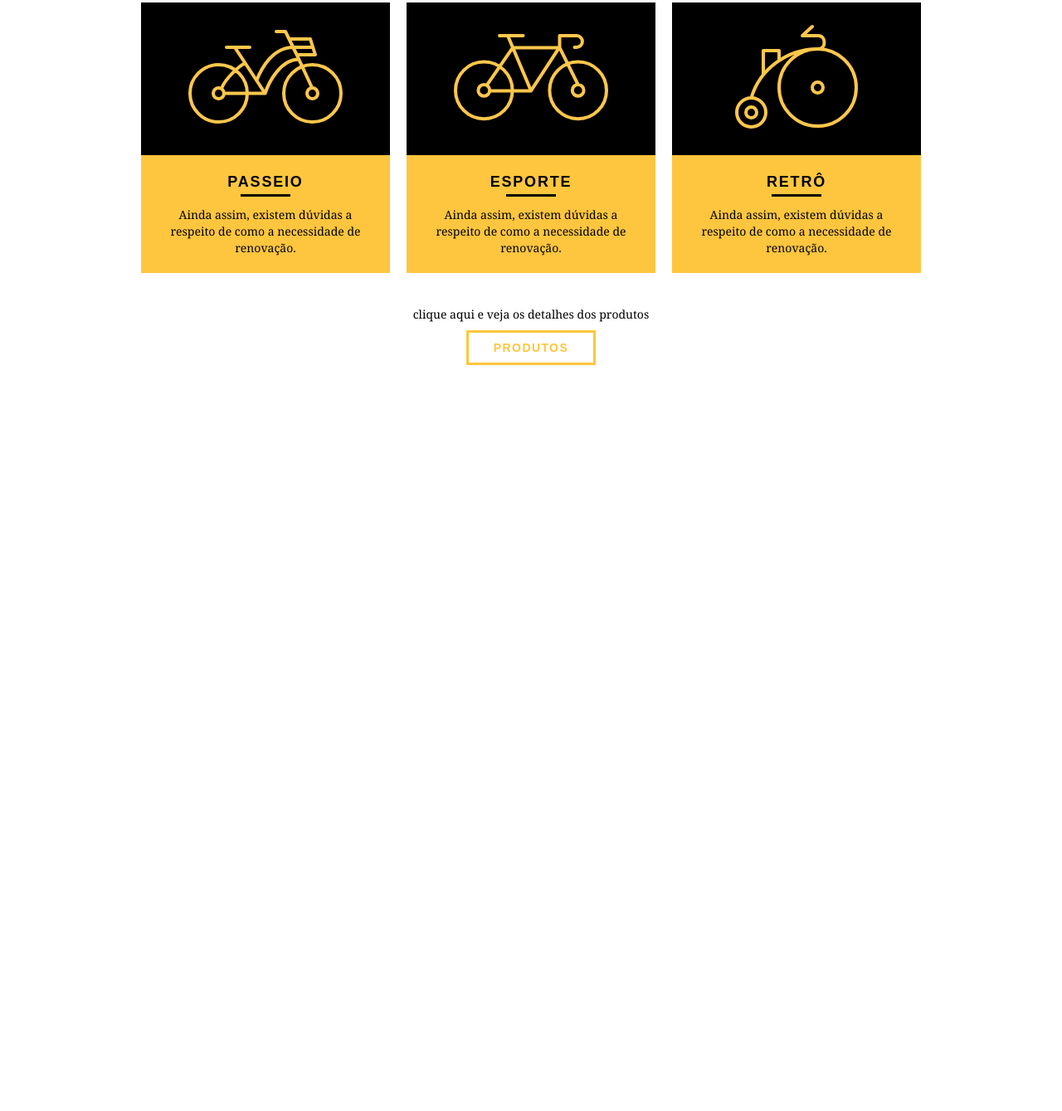
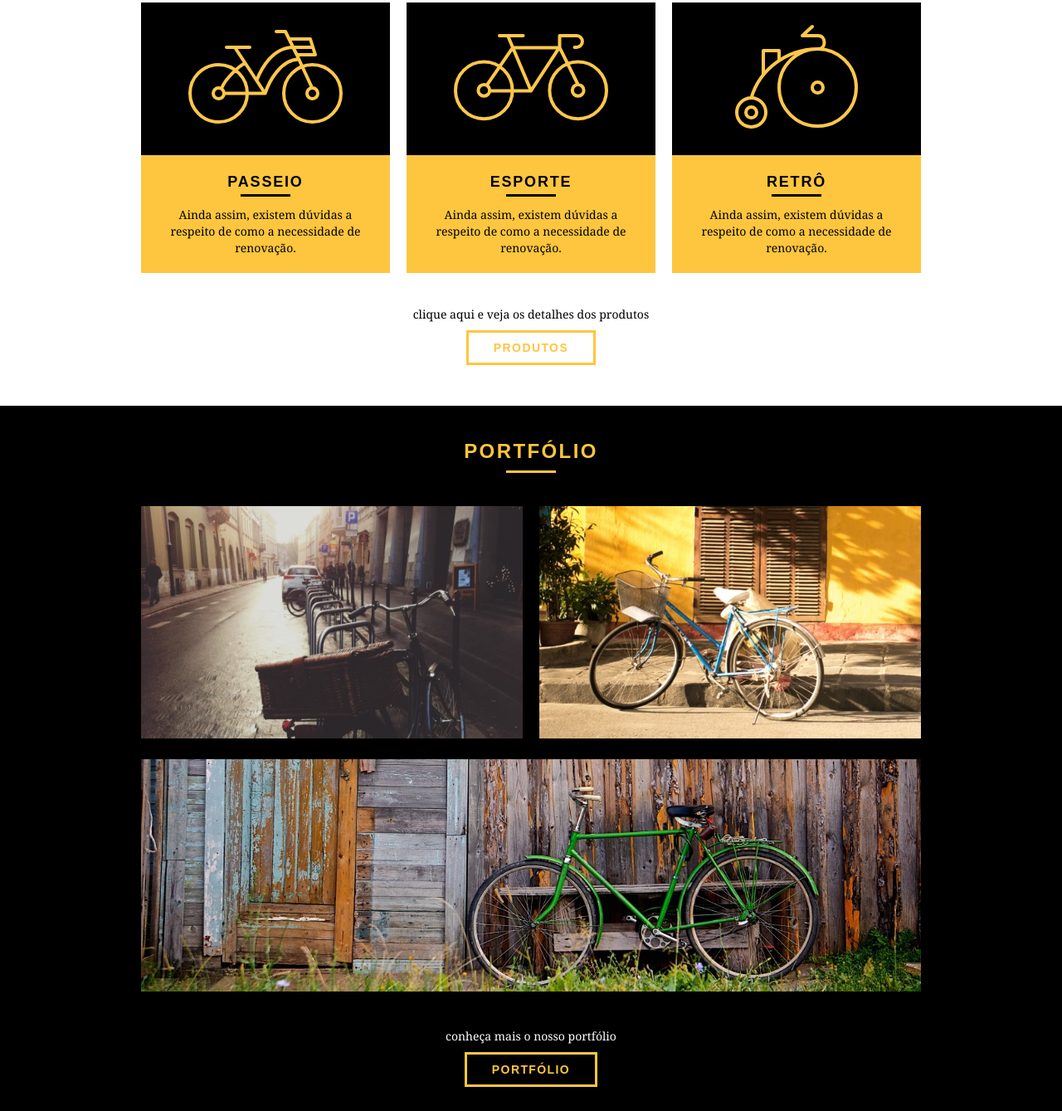
Before and after one commit to joevtap/bikcraft, a plain HTML site: page index.html in a window 1280 px wide. Shown: the part 614-1953 px from the top of the page at 83% size. Before the commit the page ends 1103 px from the top, so only its background shows below. Drawn offline with Linux system fonts and the light colour scheme.

Commit message:
Added portfolio

```diff
--- a/css/main.css
+++ b/css/main.css
@@ -86,7 +86,7 @@ p {
   color: #fff;
 }
 
-/* Introdução */
+/* Introducao */
 
 .introducao {
   width: 100%;
@@ -135,10 +135,11 @@ p {
   font-style: normal;
   font-weight: bold;
   font-size: 14px;
+
   letter-spacing: 0.1em;
 }
 
-/*Produtos*/
+/* Produtos */
 
 .produtos {
   padding: 60px 0;
@@ -155,14 +156,17 @@ p {
   line-height: 25px;
   text-transform: uppercase;
   letter-spacing: 0.1em;
+
   margin-top: 20px;
 }
 
 .produtos_lista li h3:after {
   content: "";
   display: block;
+
   width: 60px;
   height: 3px;
+
   background: #000;
   margin: 2px auto;
 }
@@ -185,3 +189,34 @@ p {
 .call p {
   margin-bottom: 20px;
 }
+
+/* Portfolio */
+
+.portfolio {
+  width: 100%;
+  background: #000;
+
+  padding: 40px 0;
+}
+
+.portfolio .subtitulo {
+  color: #fec63e;
+}
+
+.portfolio .subtitulo:after {
+  background: #fec63e;
+}
+
+.portfolio_lista li:last-child {
+  margin-top: 20px;
+}
+
+.portfolio .call p {
+  color: #fff;
+}
+
+/*Qualidade*/
+
+.qualidade {
+  padding: 60px 0;
+}
--- a/index.html
+++ b/index.html
@@ -79,5 +79,26 @@
         <a href="produtos.html" class="btn btn-preto">Produtos</a>
       </div>
     </section>
+
+    <section class="portfolio">
+      <div class="container">
+        <h2 class="subtitulo">Portfólio</h2>
+        <ul class="portfolio_lista">
+          <li class="grid-8">
+            <img src="img/portfolio/retro.jpg" alt="Bicicleta Retrô" />
+          </li>
+          <li class="grid-8">
+            <img src="img/portfolio/passeio.jpg" alt="Bicicleta Passeio" />
+          </li>
+          <li class="grid-16">
+            <img src="img/portfolio/esporte.jpg" alt="Bicicleta Esporte" />
+          </li>
+        </ul>
+        <div class="call">
+          <p>conheça mais o nosso portfólio</p>
+          <a href="portfolio.html" class="btn">Portfólio</a>
+        </div>
+      </div>
+    </section>
   </body>
 </html>
```
